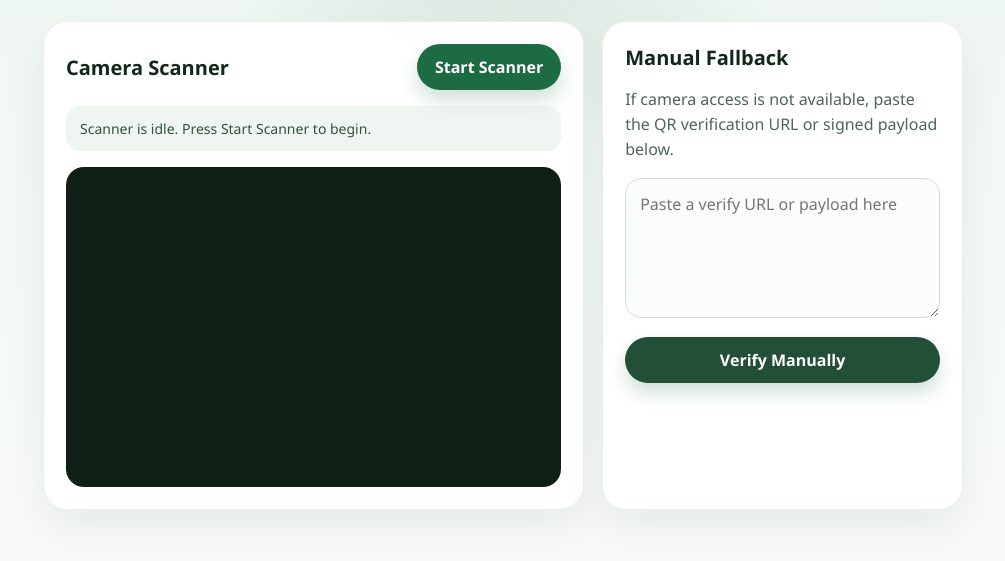
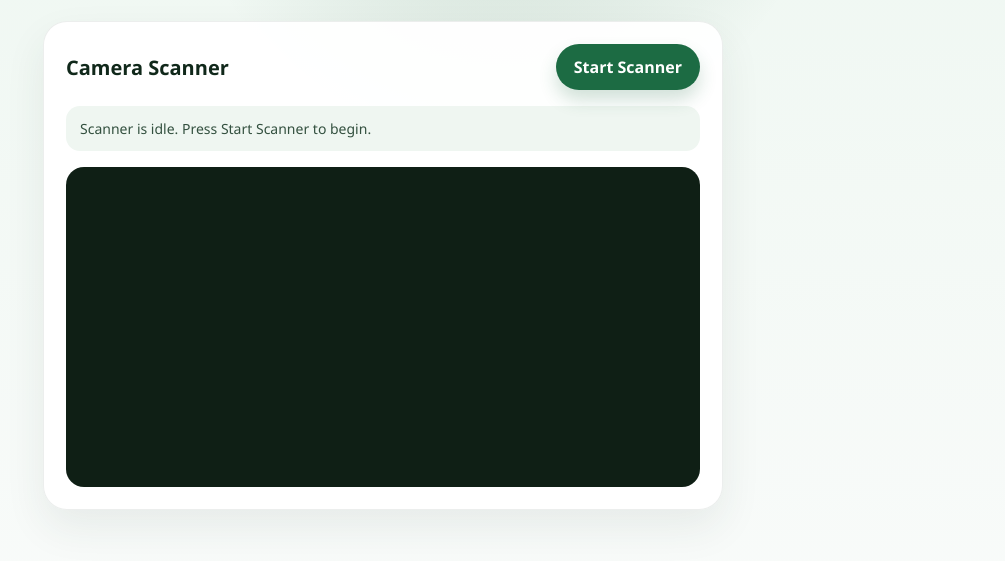
Before and after one commit to HeidiNC/fyp-auth-system, a website: page public/index.html in a window 1280 px wide. Shown: the part 173-734 px from the top of the page, without its empty margins (137-1142 px from the left). Drawn offline with Linux system fonts and the light colour scheme.

Commit message:
Update consumer scanner interface

```diff
--- a/public/index.html
+++ b/public/index.html
@@ -30,22 +30,6 @@
         <div id="reader" class="reader" aria-label="QR scanner area"></div>
       </div>
 
-      <div class="manual-card">
-        <h2>Manual Fallback</h2>
-        <p>
-          If camera access is not available, paste the QR verification URL or signed payload below.
-        </p>
-
-        <textarea
-          id="payloadInput"
-          placeholder="Paste a verify URL or payload here"
-          rows="5"
-        ></textarea>
-
-        <button id="manualButton" type="button" class="secondary">
-          Verify Manually
-        </button>
-      </div>
     </section>
   </main>
 
@@ -55,8 +39,6 @@
     const readerElementId = "reader";
     const scannerStatus = document.getElementById("scannerStatus");
     const toggleButton = document.getElementById("toggleButton");
-    const manualButton = document.getElementById("manualButton");
-    const payloadInput = document.getElementById("payloadInput");
 
     let scannerInstance = null;
     let scannerRunning = false;
@@ -85,7 +67,7 @@
       const normalizedPayload = extractPayload(payload);
 
       if (!normalizedPayload) {
-        setStatus("No valid payload was found. Please scan again or paste a valid QR URL.", "error");
+        setStatus("No valid payload was found. Please scan the product QR code again.", "error");
         return;
       }
 
@@ -123,7 +105,7 @@
         toggleButton.textContent = "Stop Scanner";
         setStatus("Camera is active. Point it at the product QR code.", "live");
       } catch (err) {
-        setStatus("Unable to access the camera. Please allow camera permission or use manual verification.", "error");
+        setStatus("Unable to access the camera. Please allow camera permission and try again.", "error");
       }
     }
 
@@ -154,10 +136,6 @@
 
       startScanner();
     });
-
-    manualButton.addEventListener("click", () => {
-      goToVerification(payloadInput.value);
-    });
   </script>
 </body>
 </html>
--- a/public/scanner.css
+++ b/public/scanner.css
@@ -41,13 +41,10 @@ body {
 }
 
 .panel {
-  display: grid;
-  grid-template-columns: 1.5fr 1fr;
-  gap: 18px;
+  max-width: 680px;
 }
 
-.scanner-card,
-.manual-card {
+.scanner-card {
   background: rgba(255, 255, 255, 0.94);
   border: 1px solid rgba(16, 40, 26, 0.08);
   border-radius: 24px;
@@ -63,14 +60,9 @@ body {
 }
 
 .card-head h2,
-.manual-card h2 {
+.scanner-card h2 {
   margin: 0;
   font-size: 20px;
-}
-
-.manual-card p {
-  color: #4e6558;
-  line-height: 1.55;
 }
 
 .reader {
@@ -109,18 +101,6 @@ body {
   color: #b91c1c;
 }
 
-textarea {
-  width: 100%;
-  box-sizing: border-box;
-  border: 1px solid #cfe0d5;
-  border-radius: 16px;
-  padding: 14px;
-  resize: vertical;
-  font: inherit;
-  color: #10281a;
-  background: #fbfdfb;
-}
-
 button {
   border: 0;
   border-radius: 999px;
@@ -138,17 +118,7 @@ button:hover {
   transform: translateY(-1px);
 }
 
-button.secondary {
-  margin-top: 14px;
-  width: 100%;
-  background: #234f39;
-}
-
 @media (max-width: 760px) {
-  .panel {
-    grid-template-columns: 1fr;
-  }
-
   .card-head {
     flex-direction: column;
     align-items: stretch;
```
